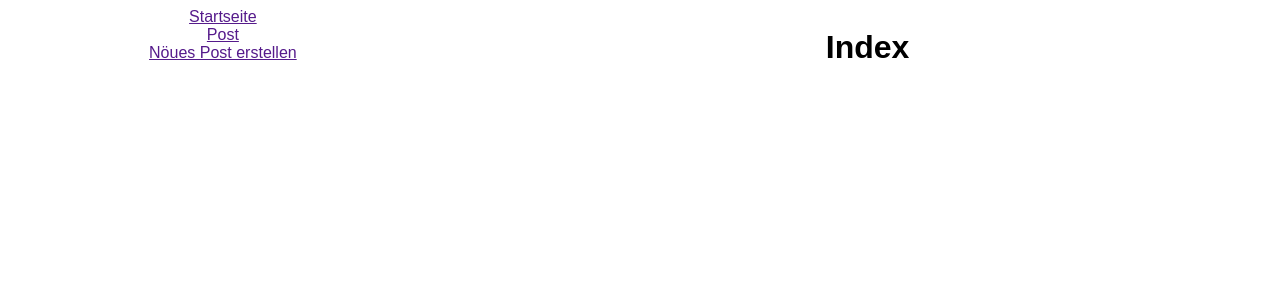
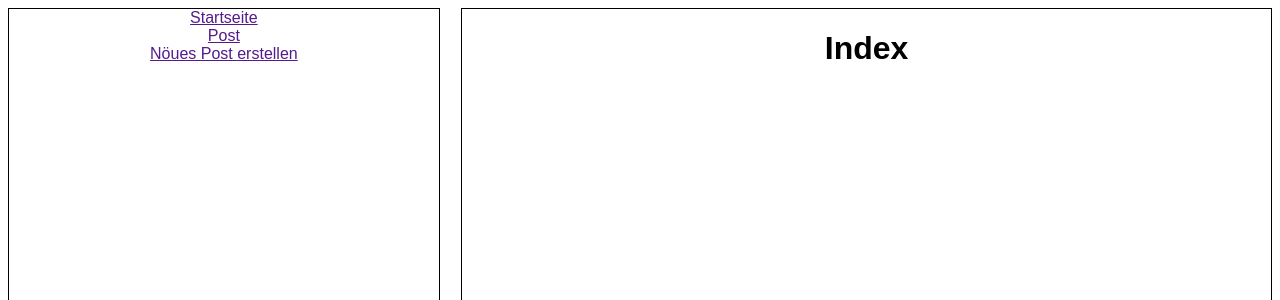
Before and after one commit to makeitrun4me/React-Workshop-Webweek, a React (Create React App) app: page / in a window 1280 px wide. Shown: the top 300 px of the page. Built offline with nearby package versions, Linux system fonts and the light colour scheme.

Commit message:
border added

```diff
--- a/src/styles.css
+++ b/src/styles.css
@@ -10,10 +10,10 @@
 }
 .App nav {
   width: 34%;
-  border: 3px;
-  border-color: black;
+  border: 1px solid black;
 }
 
 .App main {
   width: 64%;
+  border: 1px solid black;
 }
```
